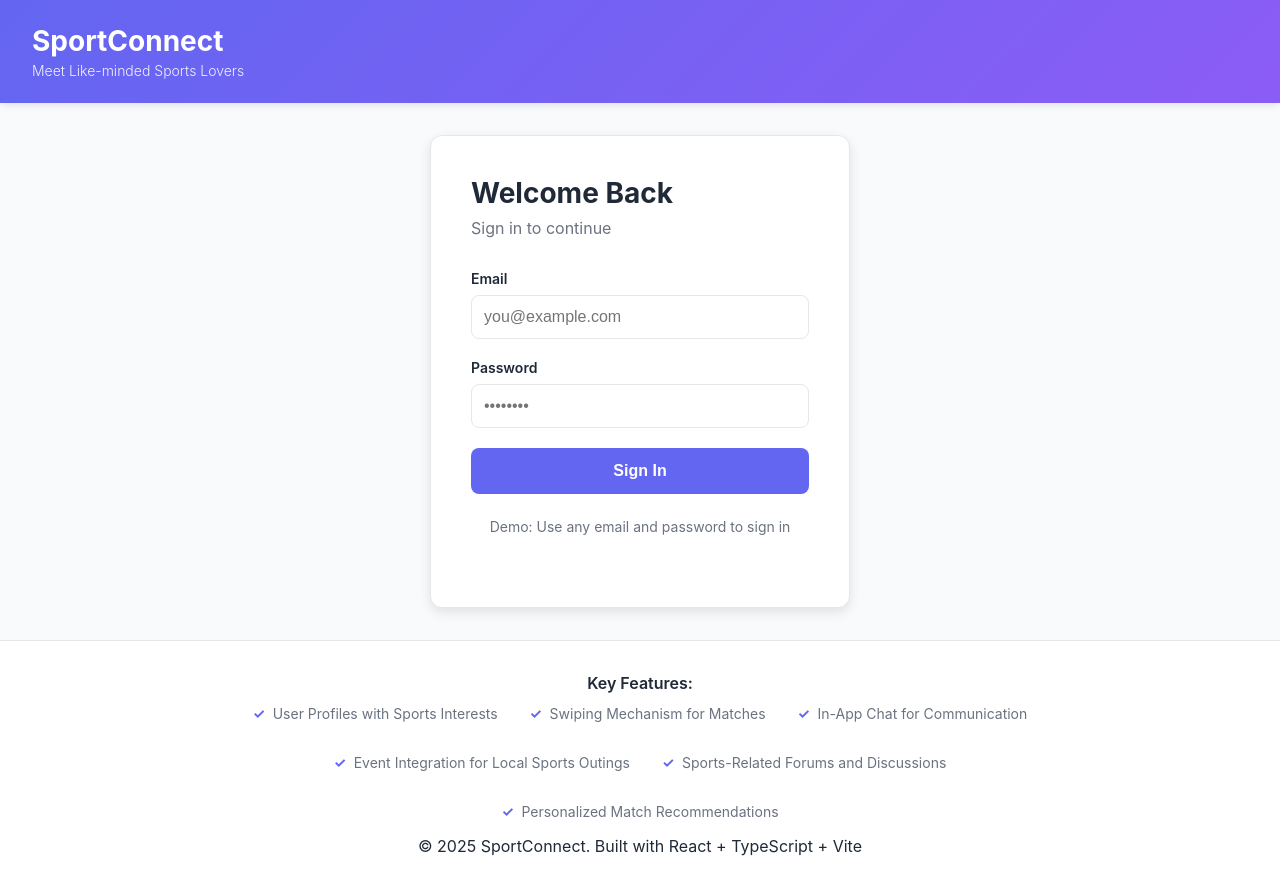
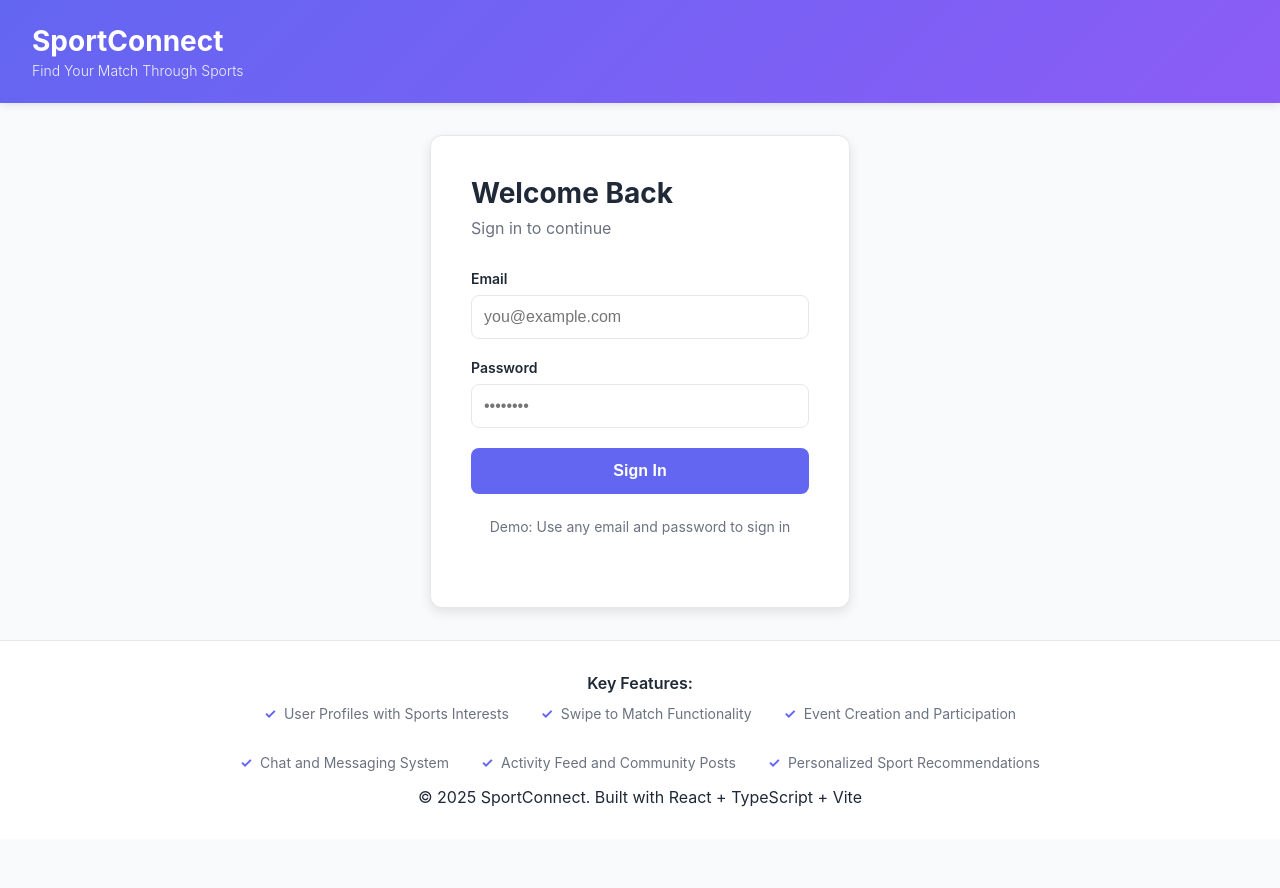
Before and after one commit to playworks93/sportconnect-landing-app, a React (Vite) app: page / in a window 1280 px wide. After the commit the page ends 839 px from the top, so only its background shows below. Built offline with nearby package versions, Linux system fonts and the light colour scheme.

Commit message:
Add src/App.tsx

```diff
--- a/src/App.tsx
+++ b/src/App.tsx
@@ -1,11 +1,11 @@
 import { useState } from 'react'
 import Dashboard from './components/Dashboard'
 import Auth from './components/Auth'
-import UserProfile from './components/UserProfile'
-import MatchList from './components/MatchList'
-import ChatInterface from './components/ChatInterface'
-import EventFeed from './components/EventFeed'
-import Forum from './components/Forum'
+import ProfileComponent from './components/ProfileComponent'
+import MatchSwipeComponent from './components/MatchSwipeComponent'
+import EventComponent from './components/EventComponent'
+import ChatComponent from './components/ChatComponent'
+import FeedComponent from './components/FeedComponent'
 
 function App() {
   const [isAuthenticated, setIsAuthenticated] = useState(false)
@@ -23,7 +23,7 @@ function App() {
       <header className="app-header">
         <div className="header-content">
           <h1>SportConnect</h1>
-          <p className="tagline">Meet Like-minded Sports Lovers</p>
+          <p className="tagline">Find Your Match Through Sports</p>
         </div>
         {isAuthenticated && (
           <button onClick={handleLogout} className="btn-logout">
@@ -45,11 +45,11 @@ function App() {
           <h3>Key Features:</h3>
           <ul>
           <li>User Profiles with Sports Interests</li>
-          <li>Swiping Mechanism for Matches</li>
-          <li>In-App Chat for Communication</li>
-          <li>Event Integration for Local Sports Outings</li>
-          <li>Sports-Related Forums and Discussions</li>
-          <li>Personalized Match Recommendations</li>
+          <li>Swipe to Match Functionality</li>
+          <li>Event Creation and Participation</li>
+          <li>Chat and Messaging System</li>
+          <li>Activity Feed and Community Posts</li>
+          <li>Personalized Sport Recommendations</li>
           </ul>
         </div>
         <p>&copy; 2025 SportConnect. Built with React + TypeScript + Vite</p>
```
